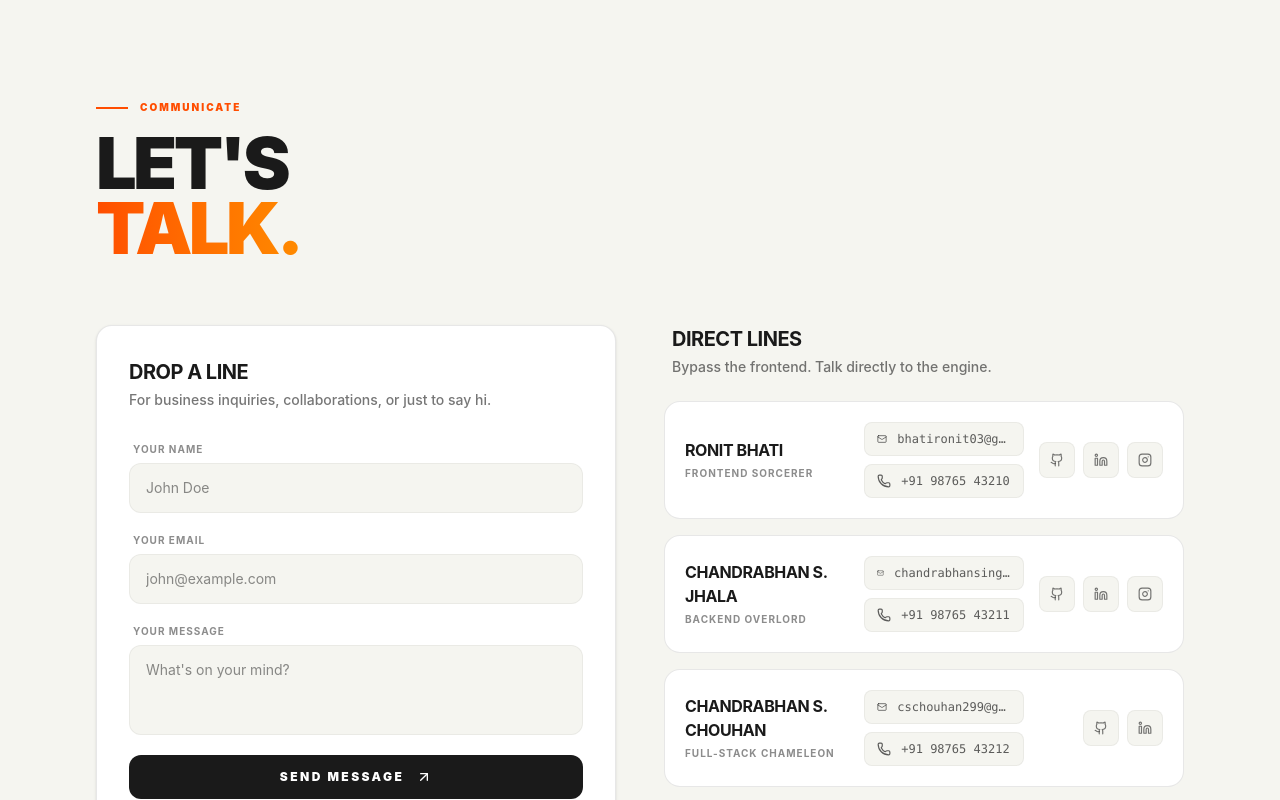
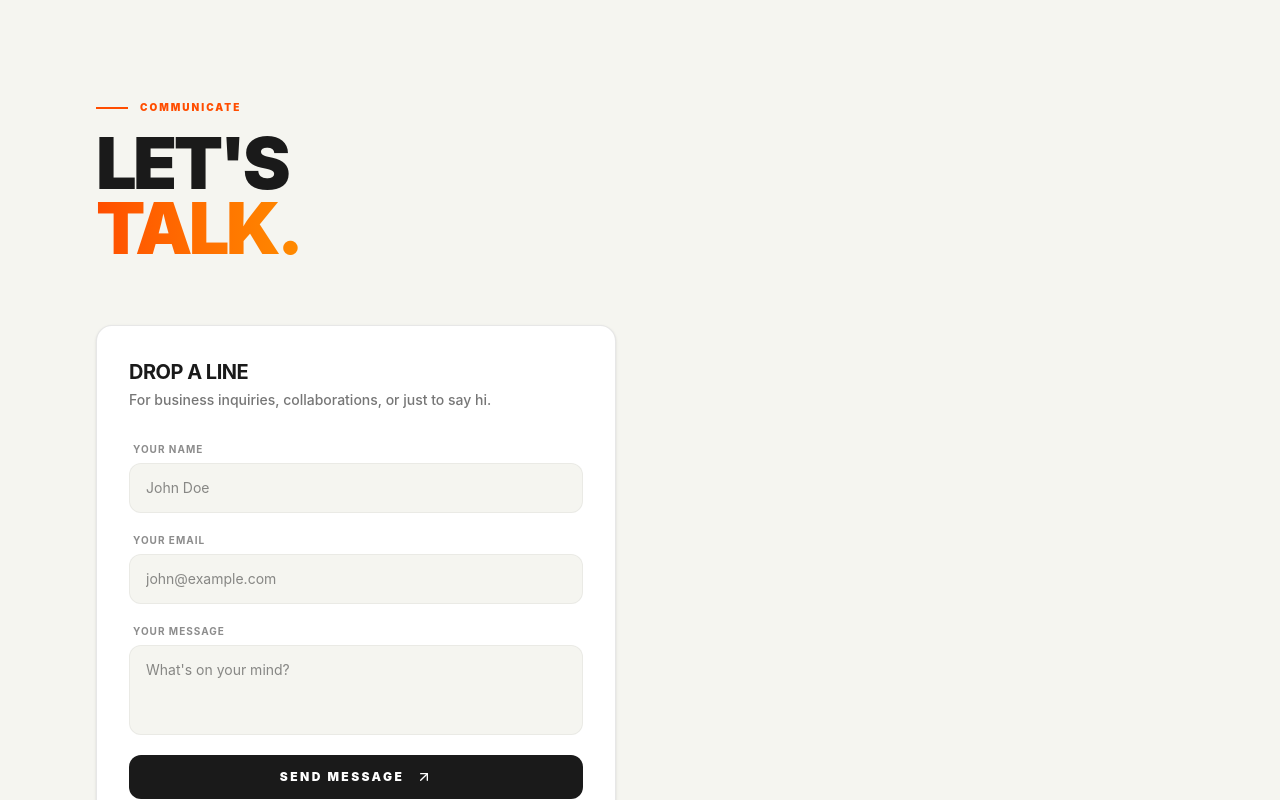
Before and after one commit to Chandrabhan-max/Drag-Clothing, a React (Vite) app in the folder drag-clothing-frontend/: page /contact in a window 1280 px wide. Shown: the top 800 px of the page. Built offline with nearby package versions, Linux system fonts and the light colour scheme; no server answers.

Commit message:
Solved direct lines issues

```diff
--- a/drag-clothing-frontend/src/pages/user/Contact.jsx
+++ b/drag-clothing-frontend/src/pages/user/Contact.jsx
@@ -118,65 +118,6 @@ const Contact = () => {
           </form>
         </motion.div>
 
-        {/* RIGHT: DIRECT LINES (TEAM DIRECTORY IN WHITE CARDS) */}
-        <motion.div
-          initial="hidden" animate="visible" variants={stagger}
-          className="flex flex-col"
-        >
-          <motion.div variants={fadeUp} className="mb-6 px-2">
-            <h3 className="text-xl font-bold uppercase tracking-tight mb-1 text-[#1A1A1A]">Direct Lines</h3>
-            <p className="text-[#1A1A1A]/60 text-sm font-medium">Bypass the frontend. Talk directly to the engine.</p>
-          </motion.div>
-
-          <div className="grid grid-cols-1 gap-4">
-            {teamContacts.map((member) => (
-              <motion.div
-                variants={fadeUp}
-                key={member.id}
-                className="group p-5 bg-white border border-[#1A1A1A]/10 hover:border-[#FF4D00]/30 hover:shadow-md rounded-2xl transition-all duration-300 flex flex-col sm:flex-row sm:items-center justify-between gap-4"
-              >
-                {/* Name & Role */}
-                <div className="sm:w-1/3">
-                  <h4 className="text-base font-bold uppercase tracking-tight text-[#1A1A1A] group-hover:text-[#FF4D00] transition-colors">{member.name}</h4>
-                  <p className="text-[10px] font-bold uppercase tracking-widest text-[#1A1A1A]/50 mt-1">{member.role}</p>
-                </div>
-
-                {/* Contact Info (Grey Badges inside White Box) */}
-                <div className="flex flex-col gap-2 sm:w-1/3">
-                  <a href={`mailto:${member.email}`} className="flex items-center gap-2.5 text-xs text-[#1A1A1A]/70 hover:text-[#FF4D00] transition-colors bg-[#F5F5F0] px-3 py-2 rounded-lg border border-[#1A1A1A]/5">
-                    <Mail className="w-3.5 h-3.5" />
-                    <span className="font-mono truncate">{member.email}</span>
-                  </a>
-                  <a href={`tel:${member.phone.replace(/\s+/g, '')}`} className="flex items-center gap-2.5 text-xs text-[#1A1A1A]/70 hover:text-[#FF4D00] transition-colors bg-[#F5F5F0] px-3 py-2 rounded-lg border border-[#1A1A1A]/5">
-                    <Phone className="w-3.5 h-3.5" />
-                    <span className="font-mono">{member.phone}</span>
-                  </a>
-                </div>
-
-                {/* Social Icons */}
-                <div className="flex items-center gap-2 sm:justify-end sm:w-1/4">
-                  {member.socials.github && (
-                    <a href={member.socials.github} target="_blank" rel="noopener noreferrer" className="p-2.5 rounded-lg bg-[#F5F5F0] border border-[#1A1A1A]/5 text-[#1A1A1A]/60 hover:bg-[#1A1A1A] hover:text-white transition-all">
-                      <Github className="w-3.5 h-3.5" />
-                    </a>
-                  )}
-                  {member.socials.linkedin && (
-                    <a href={member.socials.linkedin} target="_blank" rel="noopener noreferrer" className="p-2.5 rounded-lg bg-[#F5F5F0] border border-[#1A1A1A]/5 text-[#1A1A1A]/60 hover:bg-[#0077b5] hover:text-white hover:border-[#0077b5] transition-all">
-                      <Linkedin className="w-3.5 h-3.5" />
-                    </a>
-                  )}
-                  {member.socials.instagram && (
-                    <a href={member.socials.instagram} target="_blank" rel="noopener noreferrer" className="p-2.5 rounded-lg bg-[#F5F5F0] border border-[#1A1A1A]/5 text-[#1A1A1A]/60 hover:bg-[#E1306C] hover:text-white hover:border-[#E1306C] transition-all">
-                      <Instagram className="w-3.5 h-3.5" />
-                    </a>
-                  )}
-                </div>
-
-              </motion.div>
-            ))}
-          </div>
-        </motion.div>
-
       </div>
     </div>
   );
```
